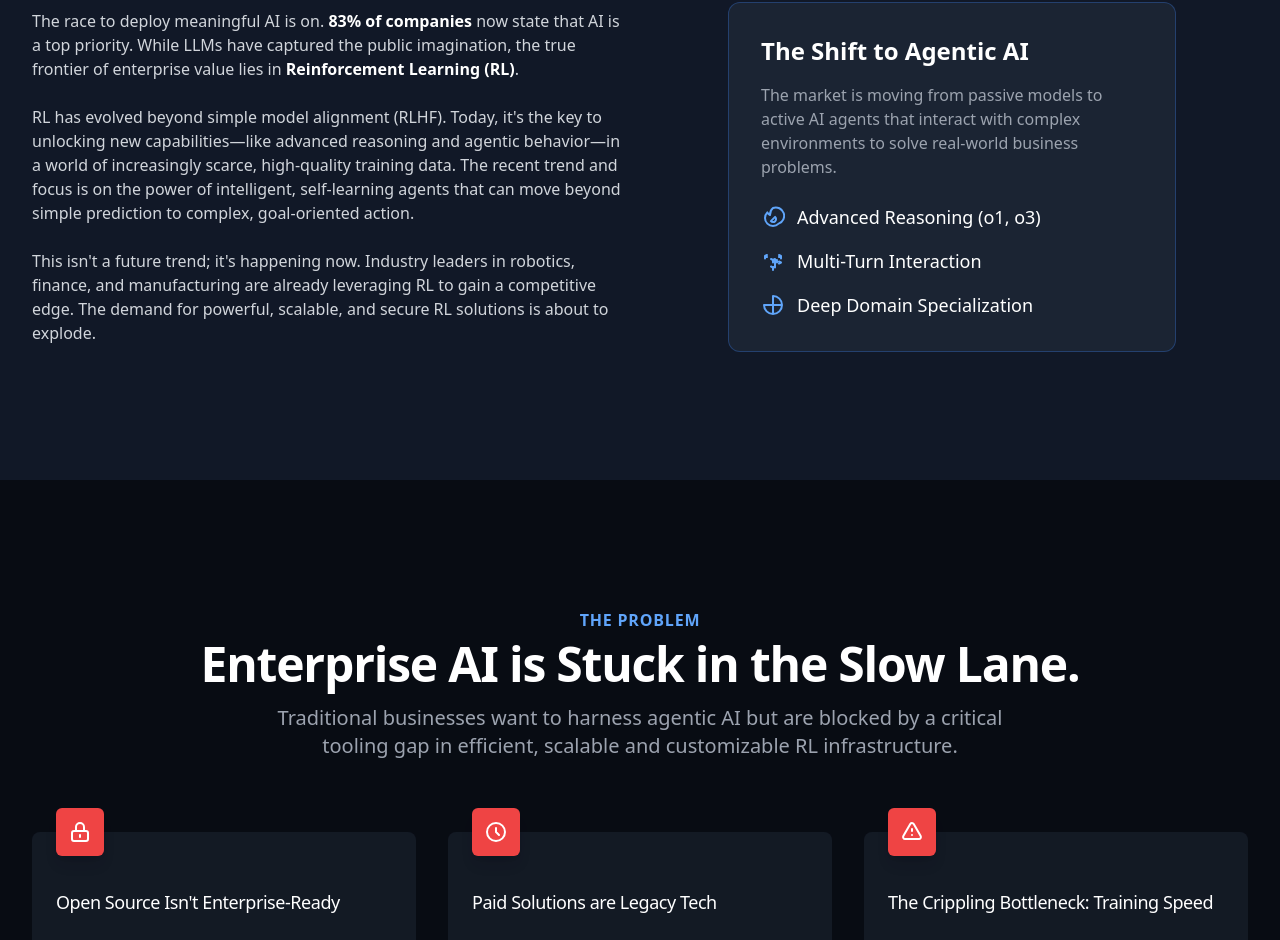
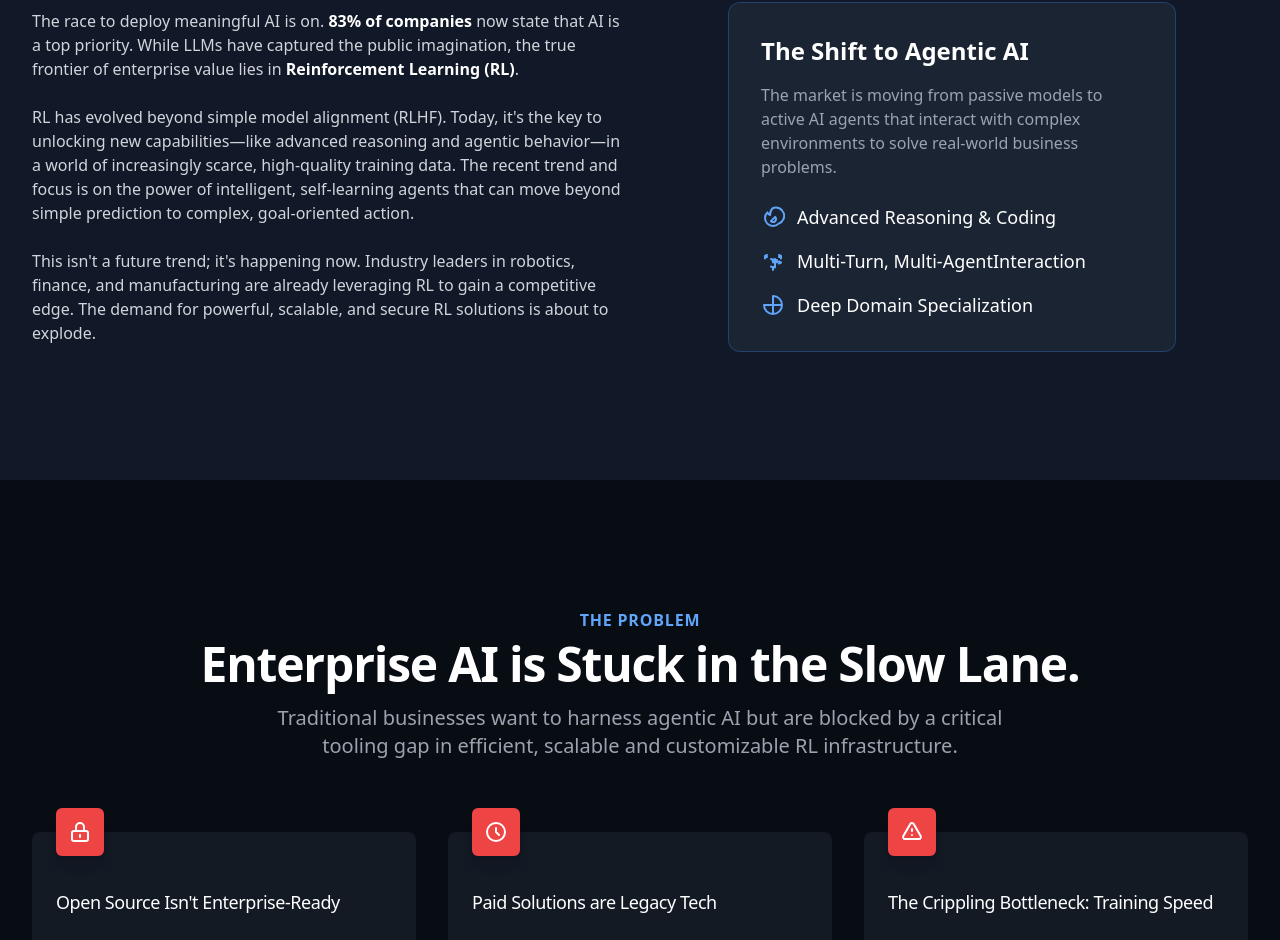
Before and after one commit to unsupervisedbz/rlaas_deck, a React (Create React App) app: page / in a window 1280 px wide. Shown: the part 974-1914 px from the top of the page. Built offline with nearby package versions, Linux system fonts and the light colour scheme.

Commit message:
small text changes

```diff
--- a/src/App.jsx
+++ b/src/App.jsx
@@ -83,11 +83,11 @@ const ContextSection = () => (
           <div className="space-y-4">
             <div className="flex items-center">
               <svg className="h-6 w-6 text-blue-400 mr-3" fill="none" viewBox="0 0 24 24" stroke="currentColor"><path strokeLinecap="round" strokeLinejoin="round" strokeWidth="2" d="M17.657 18.657A8 8 0 016.343 7.343S7 9 9 10c0-2 .5-5 2.986-7.014A8.003 8.003 0 0117.657 18.657z"></path><path strokeLinecap="round" strokeLinejoin="round" strokeWidth="2" d="M9.879 16.121A3 3 0 1014.12 11.88l-4.242 4.242z"></path></svg>
-              <span className="text-lg text-white">Advanced Reasoning (o1, o3)</span>
+              <span className="text-lg text-white">Advanced Reasoning & Coding</span>
             </div>
             <div className="flex items-center">
               <svg className="h-6 w-6 text-blue-400 mr-3" fill="none" viewBox="0 0 24 24" stroke="currentColor"><path strokeLinecap="round" strokeLinejoin="round" strokeWidth="2" d="M14 10l-2 1m0 0l-2-1m2 1v2.5M20 7l-2 1m2-1l-2-1m2 1v2.5M12 21v-2.5m0 0l-2-1m2 1l2-1M4 7l2 1M4 7l2-1M4 7v2.5m16 4l-2-1m2 1l-2 1m-2-1V12m-2 6.5V12m0 0l-2-1m2 1l2-1"></path></svg>
-              <span className="text-lg text-white">Multi-Turn Interaction</span>
+              <span className="text-lg text-white">Multi-Turn, Multi-AgentInteraction</span>
             </div>
             <div className="flex items-center">
               <svg className="h-6 w-6 text-blue-400 mr-3" fill="none" viewBox="0 0 24 24" stroke="currentColor"><path strokeLinecap="round" strokeLinejoin="round" strokeWidth="2" d="M21 12a9 9 0 01-9 9m9-9a9 9 0 00-9-9m9 9H3m9 9a9 9 0 01-9-9m9 9V3m-9 9h18"></path></svg>
```
